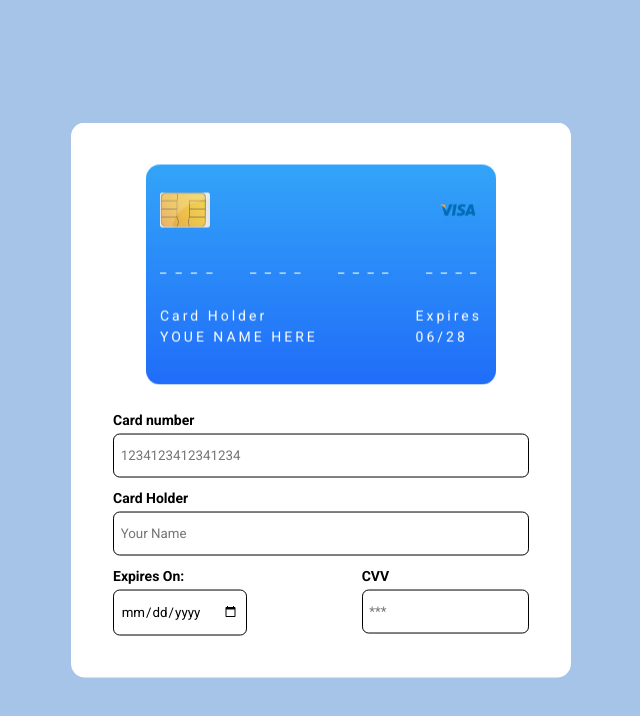
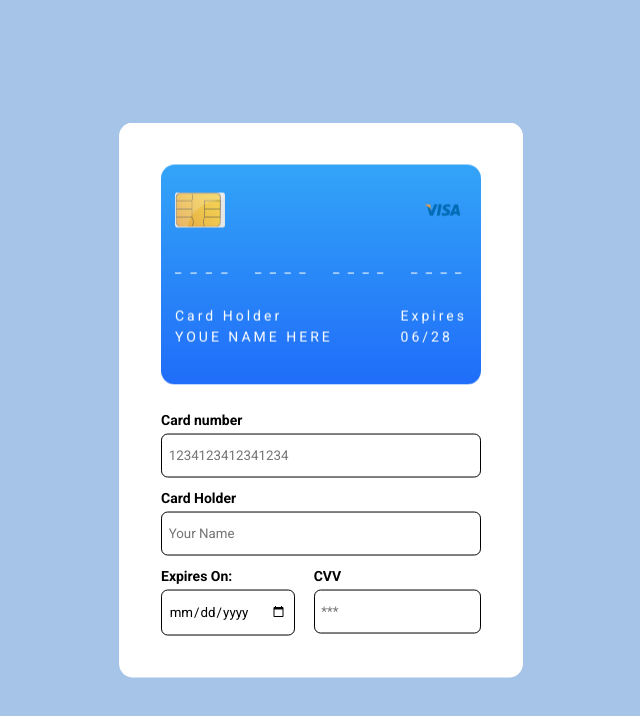
Before and after one commit to AlexAirCG/creditcard, a plain HTML site: page index.html in a window 1280 px wide. Shown: the whole page, without its empty margins (319-959 px from the left). Drawn offline with Linux system fonts and the light colour scheme.

Commit message:
Add files via upload

```diff
--- a/style.scss
+++ b/style.scss
@@ -94,7 +94,7 @@ body {
 	top: 50%;
 	left: 50%;
 	background-color: #ffffff;
-	width: 500px;
+	max-width: 500px;
 	padding: 3em;
 	border-radius: 1em;
 	perspective: 800px;
@@ -102,7 +102,7 @@ body {
 
 .credit-card {
 	position: relative;
-	width: 350px;
+	width: 320px;
 	height: 220px;
 	margin: auto;
 	transform-style: preserve-3d;
```
Also changed, not shown: css/style.css.
